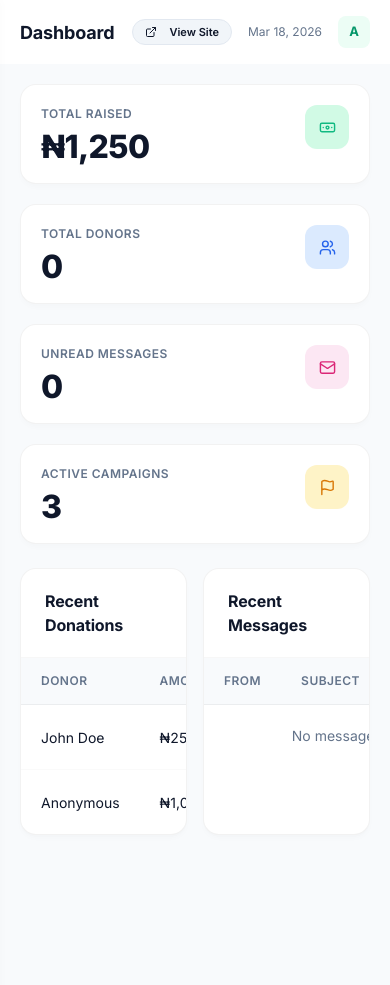
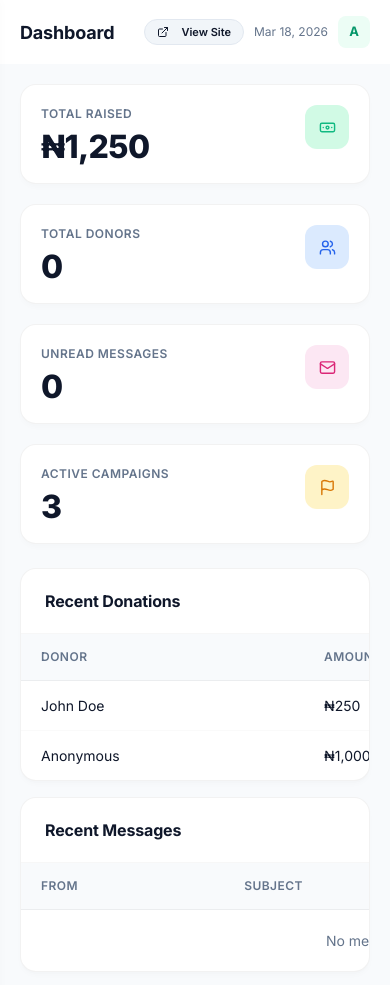
Before and after one commit to GUMELINNOVATION/al-shifah, a PHP site: page /admin.php in a window 390 px wide. Shown: the top 985 px of the page. Run offline with PHP 8.4, Linux system fonts and the light colour scheme; a user stored in the database is signed in; data comes from the database, SQL or seed files in the repository; data that the repository does not hold is empty; some libraries are stand-ins or nearby versions.

Commit message:
mobile responsive

```diff
--- a/admin.php
+++ b/admin.php
@@ -279,15 +279,25 @@ include_once 'includes/header.php';
   /* Stat cards */
   .stat-grid { display:grid; grid-template-columns:repeat(auto-fit,minmax(220px,1fr)); gap:20px; margin-bottom:24px; }
   .stat-card { background:#fff; border:1px solid rgba(0,0,0,0.05); border-radius:16px; padding:20px; box-shadow:0 4px 6px -1px rgba(0,0,0,0.02); }
+  .grid-2col { display:grid; grid-template-columns:1fr 1fr; gap:16px; }
+  .grid-1-340 { display:grid; grid-template-columns:1fr 340px; gap:16px; align-items:start; }
+  .grid-1-380 { display:grid; grid-template-columns:1fr 380px; gap:16px; align-items:start; }
+  .grid-1-320 { display:grid; grid-template-columns:1fr 320px; gap:16px; align-items:start; }
+  .grid-responsive { display:grid; grid-template-columns:repeat(auto-fit,minmax(240px,1fr)); gap:16px; }
   .stat-card .label { font-size:12px; font-weight:600; color:var(--muted); text-transform:uppercase; letter-spacing:.04em; }
   .stat-card .value { font-size:32px; font-weight:800; color:var(--text); margin:8px 0 0; line-height:1; letter-spacing:-0.02em; }
   .stat-card .icon-wrap { float:right; width:44px; height:44px; border-radius:12px; display:flex; align-items:center; justify-content:center; }
   /* Tables */
+  .data-table-wrapper { overflow-x:auto; }
   .data-table { width:100%; border-collapse:collapse; font-size:14px; }
   .data-table th { text-align:left; padding:14px 20px; font-size:12px; font-weight:600; color:var(--muted); text-transform:uppercase; letter-spacing:.04em; border-bottom:1px solid rgba(0,0,0,0.05); background:#f8fafc; }
   .data-table td { padding:14px 20px; border-bottom:1px solid rgba(0,0,0,0.02); color:var(--text); vertical-align:middle; line-height:1.5; }
   .data-table tr:last-child td { border-bottom:none; }
   .data-table tr:hover td { background:#f8fafc; }
+  @media(max-width:768px) {
+    .data-table-wrapper { overflow-x:auto; }
+    .data-table { display:table; min-width:700px; }
+  }
   /* Forms */
   .form-label { display:block; font-size:12px; font-weight:600; color:var(--muted); text-transform:uppercase; letter-spacing:.04em; margin-bottom:8px; }
   .form-input { width:100%; border:1px solid #cbd5e1; border-radius:10px; padding:10px 14px; font-size:14px; font-weight:500; color:var(--text); background:#fff; outline:none; transition:all .2s; box-sizing:border-box; }
@@ -337,7 +347,24 @@ include_once 'includes/header.php';
   .section-header { display:flex; align-items:flex-start; justify-content:space-between; margin-bottom:24px; gap:20px; }
   .section-title { font-size:24px; font-weight:800; color:var(--text); margin:0; letter-spacing:-0.02em; }
   .section-sub { font-size:14px; font-weight:500; color:var(--muted); margin:4px 0 0; }
-  @media(max-width:768px) { #sidebar { transform:translateX(-240px); } #sidebar.open { transform:translateX(0); } #main { margin-left:0; } .form-grid { grid-template-columns:1fr; } #topbar { padding:0 20px; } #content { padding:20px; } }
+  @media(max-width:1024px) {
+    #sidebar { transform:translateX(-240px); position:fixed; top:0; left:0; z-index:60; height:100vh; }
+    #sidebar.open { transform:translateX(0); }
+    #main { margin-left:0; }
+    #topbar { padding:0 20px; }
+    #content { padding:20px; }
+    .form-grid { grid-template-columns:1fr; }
+    /* Show mobile menu button */
+    #menu-btn { display:inline-flex; }
+    /* Make topbar actions wrap on smaller screens */
+    #topbar .actions { flex-wrap:wrap; gap:10px; }
+    #topbar .actions > * { flex: 1 1 auto; }
+    /* Provide a backdrop when sidebar is open */
+    #sidebar-backdrop { display:none; position:fixed; inset:0; background:rgba(0,0,0,0.35); z-index:55; transition:opacity .3s; opacity:0; }
+    #sidebar-backdrop.open { display:block; opacity:1; }
+    /* Collapse responsive grid layouts */
+    .grid-responsive { grid-template-columns:1fr!important; }
+  }
 </style>
 
 <!-- ═══ SIDEBAR ═══ -->
@@ -406,7 +433,7 @@ include_once 'includes/header.php';
   <!-- Topbar -->
   <div id="topbar">
     <div style="display:flex;align-items:center;gap:12px;">
-      <button id="menu-btn" onclick="document.getElementById('sidebar').classList.toggle('open')" style="display:none;background:none;border:none;cursor:pointer;padding:4px;">
+      <button id="menu-btn" onclick="toggleSidebar()" style="display:none;background:none;border:none;cursor:pointer;padding:4px;">
         <i data-lucide="menu" style="width:20px;height:20px;"></i>
       </button>
       <span class="page-title"><?php
@@ -434,11 +461,31 @@ include_once 'includes/header.php';
   </div>
 </div>
 
+<!-- Mobile sidebar backdrop -->
+<div id="sidebar-backdrop" onclick="document.getElementById('sidebar').classList.remove('open');document.getElementById('sidebar-backdrop').classList.remove('open');"></div>
+
 <script>
 // Lucide icons
 if(typeof lucide!=='undefined') lucide.createIcons();
 
-// Upload widget logic
+  function toggleSidebar() {
+    const sidebar = document.getElementById('sidebar');
+    const backdrop = document.getElementById('sidebar-backdrop');
+    const isOpen = sidebar.classList.toggle('open');
+    backdrop.classList.toggle('open', isOpen);
+  }
+
+  // Close sidebar when clicking outside on mobile
+  document.addEventListener('click', (event) => {
+    const sidebar = document.getElementById('sidebar');
+    const backdrop = document.getElementById('sidebar-backdrop');
+    if (!sidebar || !backdrop) return;
+    if (!sidebar.classList.contains('open')) return;
+    if (sidebar.contains(event.target)) return;
+    if (event.target === document.getElementById('menu-btn')) return;
+    sidebar.classList.remove('open');
+    backdrop.classList.remove('open');
+  });
 function initUploadWidget(widgetId, fieldId, accept, folder) {
   const w = document.getElementById(widgetId);
   if (!w) return;
--- a/includes/admin_tabs.php
+++ b/includes/admin_tabs.php
@@ -59,9 +59,10 @@ if ($tab === 'dashboard'):
   <?php endforeach; ?>
 </div>
 
-<div style="display:grid;grid-template-columns:1fr 1fr;gap:16px;">
+<div class="grid-2col grid-responsive">
   <div class="card">
     <div class="card-header"><h2>Recent Donations</h2></div>
+    <div class="data-table-wrapper">
       <table class="data-table">
         <thead><tr><th>Donor</th><th>Amount</th><th>Date</th></tr></thead>
         <tbody>
@@ -71,8 +72,10 @@ if ($tab === 'dashboard'):
         </tbody>
       </table>
     </div>
+  </div>
   <div class="card">
     <div class="card-header"><h2>Recent Messages</h2></div>
+    <div class="data-table-wrapper">
       <table class="data-table">
         <thead><tr><th>From</th><th>Subject</th><th>Status</th></tr></thead>
         <tbody>
@@ -81,6 +84,7 @@ if ($tab === 'dashboard'):
           <?php endforeach; if(!$recentMsgs): ?><tr><td colspan="3" style="text-align:center;color:var(--muted);padding:20px;">No messages</td></tr><?php endif; ?>
         </tbody>
       </table>
+    </div>
   </div>
 </div>
 
@@ -111,6 +115,7 @@ if ($tab === 'dashboard'):
 </div>
 <div class="card">
   <div class="card-header"><h2>Recent Financial Activity</h2><span class="sub">Latest processed transactions</span></div>
+  <div class="data-table-wrapper">
     <table class="data-table">
       <thead><tr><th>Year</th><th>Category</th><th>Amount</th><th>Notes</th></tr></thead>
       <tbody>
@@ -124,6 +129,7 @@ if ($tab === 'dashboard'):
         <?php endforeach; if(!$recentFinances): ?><tr><td colspan="4" style="text-align:center;color:var(--muted);padding:20px;">No recent records</td></tr><?php endif; ?>
       </tbody>
     </table>
+  </div>
 </div>
 
 <?php elseif ($tab === 'reports'):
@@ -161,6 +167,7 @@ if ($tab === 'dashboard'):
 
   <div>
     <h3 style="font-size:16px;color:#0f172a;margin-bottom:16px;">Recent Donation Log (Last 50)</h3>
+    <div class="data-table-wrapper">
       <table class="data-table" id="export-table" style="border:1px solid #e2e8f0;border-radius:8px;overflow:hidden;">
         <thead>
           <tr><th>Date</th><th>Donor Name</th><th>Amount (₦)</th><th>Identity</th></tr>
@@ -170,12 +177,13 @@ if ($tab === 'dashboard'):
           <tr>
             <td><?php echo htmlspecialchars($d['donation_date']); ?></td>
             <td><?php echo htmlspecialchars($d['donor_name']); ?></td>
-          <td style="font-family:monospace;font-size:13px;"><?php echo number_format($d['amount'], 2); ?></td>
+            <td style="font-family:monospace;font-size:13px;">₦<?php echo number_format($d['amount'], 2); ?></td>
             <td><?php echo $d['is_anonymous'] ? 'Anonymous' : 'Public'; ?></td>
           </tr>
           <?php endforeach; ?>
         </tbody>
       </table>
+    </div>
   </div>
 </div>
 
@@ -241,7 +249,7 @@ function exportCSV() {
 <div class="section-header">
   <div><p class="section-title">Finance Records</p><p class="section-sub">Track income and expenditure by fiscal year.</p></div>
 </div>
-<div style="display:grid;grid-template-columns:1fr 340px;gap:16px;align-items:start;">
+<div class="grid-1-340 grid-responsive">
   <div class="card">
     <div class="card-header"><h2>All Records</h2></div>
     <table class="data-table">
@@ -478,6 +486,7 @@ function exportCSV() {
 <div style="display:grid;grid-template-columns:1fr 360px;gap:16px;align-items:start;">
   <div class="card">
     <div class="card-header"><h2>Sent Broadcasts</h2></div>
+    <div class="data-table-wrapper">
       <table class="data-table">
         <thead><tr><th>Subject</th><th>Audience</th><th>Sent</th></tr></thead>
         <tbody>
@@ -486,6 +495,7 @@ function exportCSV() {
           <?php endforeach; if(!$broads): ?><tr><td colspan="3" style="text-align:center;color:var(--muted);padding:20px;">No broadcasts sent yet</td></tr><?php endif; ?>
         </tbody>
       </table>
+    </div>
   </div>
   <div class="card">
     <div class="card-header"><h2>New Broadcast</h2></div>
@@ -512,6 +522,7 @@ function exportCSV() {
 ?>
 <div class="section-header"><p class="section-title">Donors</p></div>
 <div class="card">
+  <div class="data-table-wrapper">
     <table class="data-table">
       <thead><tr><th>Name</th><th>Email</th><th>Donations</th><th>Total Given</th><th>Joined</th></tr></thead>
       <tbody>
@@ -526,6 +537,7 @@ function exportCSV() {
         <?php endforeach; ?>
       </tbody>
     </table>
+  </div>
 </div>
 
 <?php elseif ($tab === 'components'):
```
Also changed, not shown: index.php (+7 -7 lines), .cspell.json (added). Lines whose indentation alone changed are shown as unchanged.
